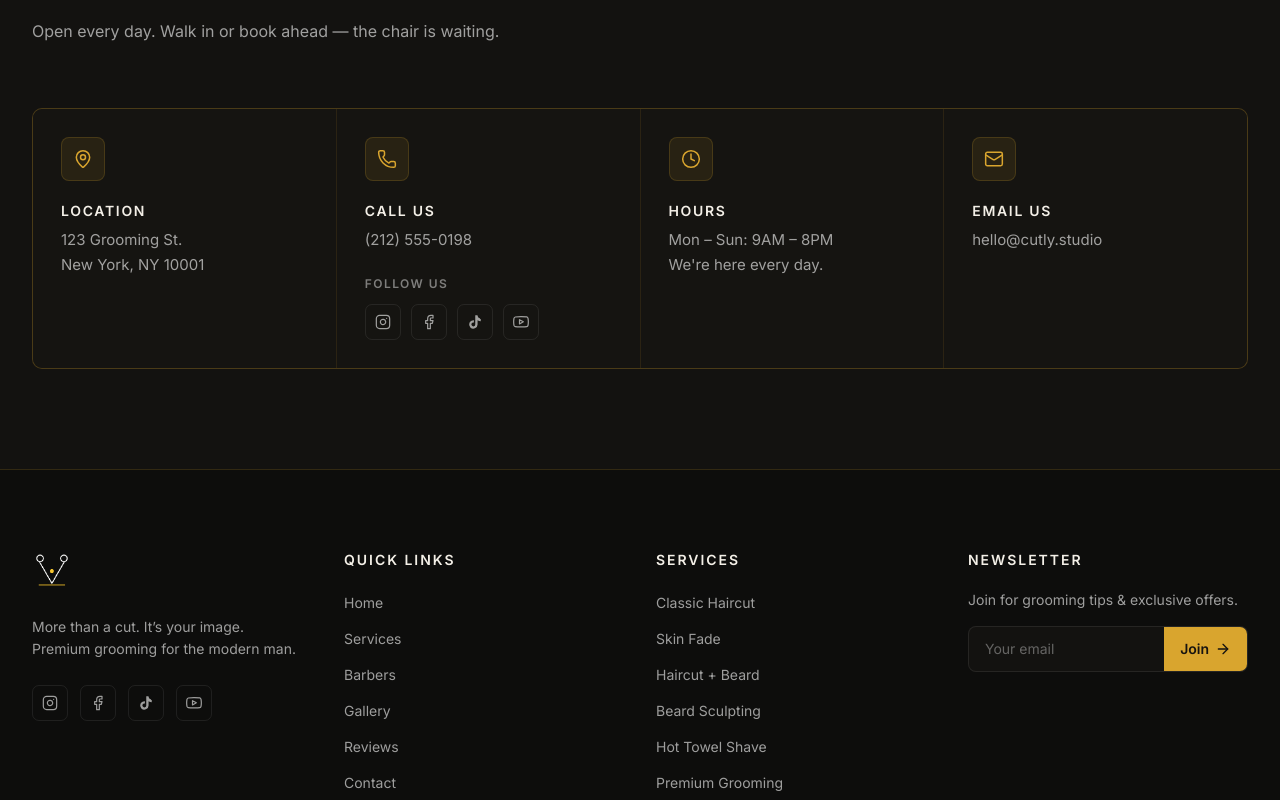
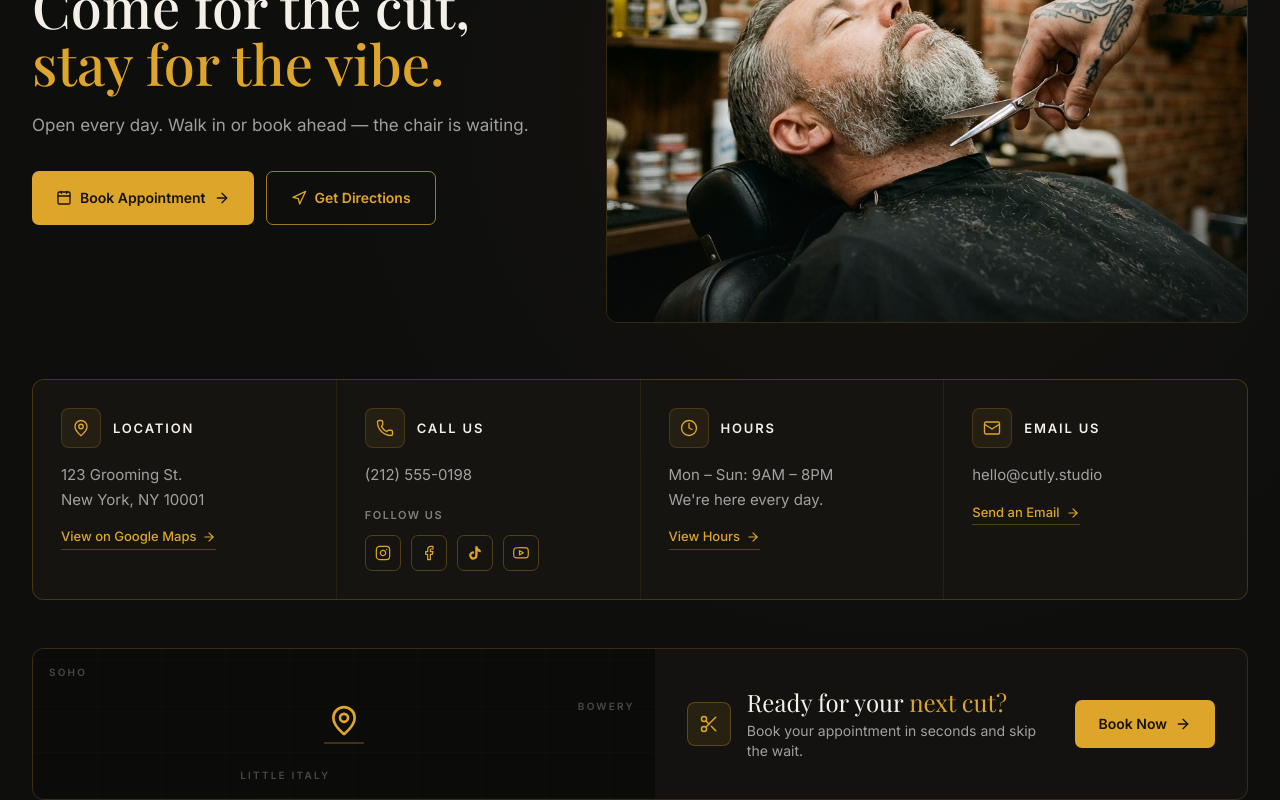
Before and after one commit to VILLARID/Cutly, a React (Vite) app in the folder frontend/: page / in a window 1280 px wide. Shown: the part 5580-6380 px from the top of the page. Built offline with nearby package versions, Linux system fonts and the light colour scheme.

Commit message:
feat(contact): redesign premium contact section

```diff
--- a/frontend/src/components/home/ContactSection.jsx
+++ b/frontend/src/components/home/ContactSection.jsx
@@ -1,32 +1,39 @@
 import { motion } from "framer-motion";
-import { Clock, Mail, MapPin, Phone } from "lucide-react";
+import { ArrowRight, Calendar, Clock, Mail, MapPin, Navigation, Phone, Scissors } from "lucide-react";
 
-import SectionHeader from "./SectionHeader";
 import { InstagramIcon, TikTokIcon, FacebookIcon, YouTubeIcon } from "./SocialIcons";
 import { useReveal } from "./motion";
 
-const contactItems = [
+import storefrontImage from "../../assets/contact/cutly-storefront.jpg";
+
+const mapsUrl = "https://maps.google.com/?q=123+Grooming+St,+New+York,+NY+10001";
+
+const contactInfo = [
     {
-        title: "Location",
+        label: "Location",
         icon: MapPin,
         lines: ["123 Grooming St.", "New York, NY 10001"],
+        link: { label: "View on Google Maps", href: mapsUrl, external: true },
     },
     {
-        title: "Call Us",
+        label: "Call Us",
         icon: Phone,
         lines: ["(212) 555-0198"],
         href: "tel:+12125550198",
+        socials: true,
     },
     {
-        title: "Hours",
+        label: "Hours",
         icon: Clock,
         lines: ["Mon – Sun: 9AM – 8PM", "We're here every day."],
+        link: { label: "View Hours", href: "#contact" },
     },
     {
-        title: "Email Us",
+        label: "Email Us",
         icon: Mail,
         lines: ["hello@cutly.studio"],
         href: "mailto:hello@cutly.studio",
+        link: { label: "Send an Email", href: "mailto:hello@cutly.studio" },
     },
 ];
 
@@ -41,40 +48,96 @@ function ContactSection() {
     const reveal = useReveal();
 
     return (
-        <section id="contact" className="overflow-hidden bg-[#131210] py-16 lg:py-[100px]">
-            <div className="mx-auto w-full max-w-[1480px] px-4 sm:px-6 lg:px-8 2xl:px-10">
-                <SectionHeader
-                    eyebrow="Contact"
-                    title={
-                        <>
+        <section
+            id="contact"
+            className="relative overflow-hidden bg-[#0E0E0D] py-12 md:py-16 lg:py-[84px]"
+        >
+            <div
+                className="pointer-events-none absolute inset-0 bg-[radial-gradient(circle_at_70%_30%,rgba(217,165,46,0.035),transparent_50%)]"
+                aria-hidden="true"
+            />
+
+            <div className="relative mx-auto w-full max-w-[1480px] px-4 sm:px-6 lg:px-8 2xl:px-10">
+                <div className="grid items-center gap-10 lg:grid-cols-[0.9fr_1.1fr] lg:gap-[48px]">
+                    <motion.div {...reveal}>
+                        <p className="flex items-center gap-3 text-[12px] font-semibold uppercase tracking-[0.24em] text-[#DDA52A]">
+                            <span className="inline-block h-px w-8 bg-[#DDA52A]/70" aria-hidden="true" />
+                            Contact
+                        </p>
+
+                        <h2 className="mt-5 font-serif text-[38px] font-medium leading-[1.02] text-[#F4F0E8] sm:text-[46px] lg:text-[56px]">
                             Come for the cut,
-                            <span className="text-[#E2AD36]"> stay for the vibe.</span>
-                        </>
-                    }
-                    description="Open every day. Walk in or book ahead — the chair is waiting."
-                />
+                            <br />
+                            <span className="text-[#DDA52A]">stay for the vibe.</span>
+                        </h2>
+
+                        <p className="mt-5 max-w-[500px] text-[17px] leading-relaxed text-white/60">
+                            Open every day. Walk in or book ahead — the chair is waiting.
+                        </p>
+
+                        <div className="mt-8 flex flex-col gap-3 sm:flex-row">
+                            <a
+                                href="#booking"
+                                className="group inline-flex h-[54px] items-center justify-center gap-2 rounded-[7px] bg-[#DDA52A] px-6 text-sm font-semibold text-[#16130D] transition-all duration-200 hover:-translate-y-[1px] hover:bg-[#ECB03A]"
+                            >
+                                <Calendar className="size-4" aria-hidden="true" />
+                                Book Appointment
+                                <ArrowRight
+                                    className="size-4 transition-transform duration-200 group-hover:translate-x-[3px]"
+                                    aria-hidden="true"
+                                />
+                            </a>
+                            <a
+                                href={mapsUrl}
+                                className="inline-flex h-[54px] items-center justify-center gap-2 rounded-[7px] border border-[#DDA52A]/70 px-6 text-sm font-semibold text-[#DDA52A] transition-all duration-200 hover:-translate-y-[1px] hover:border-[#DDA52A] hover:bg-[#DDA52A]/10"
+                            >
+                                <Navigation className="size-4" aria-hidden="true" />
+                                Get Directions
+                            </a>
+                        </div>
+                    </motion.div>
+
+                    <motion.figure
+                        {...reveal}
+                        className="group relative overflow-hidden rounded-[12px] border border-[rgba(217,165,46,0.18)]"
+                    >
+                        <img
+                            src={storefrontImage}
+                            alt="Cutly barbershop entrance at night"
+                            loading="lazy"
+                            className="h-[420px] w-full object-cover object-center transition-transform duration-500 ease-out group-hover:scale-[1.01] lg:h-[480px]"
+                        />
+                        <div
+                            className="pointer-events-none absolute inset-0 bg-[linear-gradient(to_bottom,rgba(14,14,13,0.25),transparent_30%,transparent_60%,rgba(14,14,13,0.55)_100%)]"
+                            aria-hidden="true"
+                        />
+                    </motion.figure>
+                </div>
 
                 <motion.div
                     {...reveal}
-                    className="mt-12 grid grid-cols-1 gap-px overflow-hidden rounded-[10px] border border-[rgba(217,165,46,0.18)] bg-[rgba(217,165,46,0.12)] sm:grid-cols-2 lg:mt-16 lg:grid-cols-4"
+                    className="mt-12 grid grid-cols-1 gap-px overflow-hidden rounded-[12px] border border-[rgba(217,165,46,0.18)] bg-[rgba(217,165,46,0.12)] md:grid-cols-2 lg:mt-14 lg:grid-cols-4"
                 >
-                    {contactItems.map((item) => {
+                    {contactInfo.map((item) => {
                         const Icon = item.icon;
                         return (
-                            <div key={item.title} className="bg-[#151411] p-6 lg:p-7">
-                                <span className="flex size-11 items-center justify-center rounded-[8px] border border-[rgba(217,165,46,0.18)] bg-[#D9A52E]/10 text-[#D9A52E]">
-                                    <Icon className="size-5" strokeWidth={1.8} aria-hidden="true" />
-                                </span>
-                                <h3 className="mt-5 text-sm font-semibold uppercase tracking-[0.12em] text-[#F3EFE7]">
-                                    {item.title}
-                                </h3>
-                                <div className="mt-2 space-y-0.5 text-[15px] text-white/60">
+                            <div key={item.label} className="bg-[#151411] p-6 lg:p-7">
+                                <div className="flex items-center gap-3">
+                                    <span className="flex size-10 items-center justify-center rounded-[8px] border border-[rgba(217,165,46,0.2)] bg-[rgba(217,165,46,0.08)] text-[#DDA52A]">
+                                        <Icon className="size-4.5" strokeWidth={1.8} aria-hidden="true" />
+                                    </span>
+                                    <h3 className="text-[13px] font-semibold uppercase tracking-[0.14em] text-[#F4F0E8]">
+                                        {item.label}
+                                    </h3>
+                                </div>
+
+                                <div className="mt-4 space-y-0.5 text-[15px] text-white/60">
                                     {item.lines.map((line, index) =>
                                         item.href && index === 0 ? (
                                             <a
                                                 key={line}
                                                 href={item.href}
-                                                className="block w-fit transition-colors duration-200 hover:text-[#E2AD36]"
+                                                className="block w-fit transition-colors duration-200 hover:text-[#DDA52A]"
                                             >
                                                 {line}
                                             </a>
@@ -83,22 +146,38 @@ function ContactSection() {
                                         )
                                     )}
                                 </div>
-                                {item.title === "Call Us" ? (
-                                    <div className="mt-6">
-                                        <p className="text-xs font-semibold uppercase tracking-[0.12em] text-white/45">
+
+                                {item.link ? (
+                                    <a
+                                        href={item.link.href}
+                                        target={item.link.external ? "_blank" : undefined}
+                                        rel={item.link.external ? "noopener noreferrer" : undefined}
+                                        className="group mt-4 inline-flex items-center gap-1.5 border-b border-[#DDA52A]/30 pb-0.5 text-[13px] font-medium text-[#DDA52A] transition-colors duration-200 hover:border-[#DDA52A]"
+                                    >
+                                        {item.link.label}
+                                        <ArrowRight
+                                            className="size-3.5 transition-transform duration-200 group-hover:translate-x-[3px]"
+                                            aria-hidden="true"
+                                        />
+                                    </a>
+                                ) : null}
+
+                                {item.socials ? (
+                                    <div className="mt-5">
+                                        <p className="text-[11px] font-semibold uppercase tracking-[0.14em] text-white/45">
                                             Follow Us
                                         </p>
                                         <div className="mt-3 flex gap-2.5">
                                             {socials.map((social) => {
-                                                const Icon = social.icon;
+                                                const SocialIcon = social.icon;
                                                 return (
                                                     <a
                                                         key={social.label}
                                                         href={social.href}
                                                         aria-label={social.label}
-                                                        className="flex size-9 items-center justify-center rounded-[7px] border border-white/[0.08] text-white/60 transition-all duration-200 hover:-translate-y-0.5 hover:border-[#D9A52E]/50 hover:text-[#E2AD36]"
+                                                        className="flex size-9 items-center justify-center rounded-[7px] border border-[rgba(217,165,46,0.3)] text-[#DDA52A] transition-all duration-200 hover:-translate-y-[2px] hover:border-[#DDA52A] hover:bg-[#DDA52A] hover:text-[#16130D]"
                                                     >
-                                                        <Icon className="size-4" aria-hidden="true" />
+                                                        <SocialIcon className="size-4" aria-hidden="true" />
                                                     </a>
                                                 );
                                             })}
@@ -109,6 +188,63 @@ function ContactSection() {
                         );
                     })}
                 </motion.div>
+
+                <motion.div
+                    {...reveal}
+                    className="mt-10 grid overflow-hidden rounded-[12px] border border-[rgba(217,165,46,0.18)] bg-[#131210] lg:mt-12 lg:grid-cols-[1.05fr_1fr]"
+                >
+                    <div className="relative min-h-[150px] overflow-hidden bg-[#0B0B0A] lg:min-h-[150px]">
+                        <div
+                            className="absolute inset-0 opacity-40"
+                            style={{
+                                backgroundImage:
+                                    "repeating-linear-gradient(0deg, rgba(217,165,46,0.07) 0 1px, transparent 1px 46px), repeating-linear-gradient(90deg, rgba(217,165,46,0.07) 0 1px, transparent 1px 64px)",
+                            }}
+                            aria-hidden="true"
+                        />
+                        <div className="absolute left-1/2 top-1/2 flex -translate-x-1/2 -translate-y-1/2 flex-col items-center">
+                            <MapPin className="size-8 text-[#DDA52A]" aria-hidden="true" />
+                            <span className="mt-1.5 h-px w-10 bg-[#DDA52A]/50" aria-hidden="true" />
+                        </div>
+                        <span className="absolute left-4 top-4 text-[10px] font-semibold uppercase tracking-[0.22em] text-white/25">
+                            Soho
+                        </span>
+                        <span className="absolute right-5 top-1/3 text-[10px] font-semibold uppercase tracking-[0.22em] text-white/25">
+                            Bowery
+                        </span>
+                        <span className="absolute bottom-4 left-1/3 text-[10px] font-semibold uppercase tracking-[0.22em] text-white/25">
+                            Little Italy
+                        </span>
+                    </div>
+
+                    <div className="flex flex-col gap-5 px-6 py-6 sm:px-8 lg:flex-row lg:items-center lg:gap-7 lg:justify-between">
+                        <div className="flex items-center gap-4">
+                            <span className="flex size-11 shrink-0 items-center justify-center rounded-[8px] border border-[rgba(217,165,46,0.3)] bg-[rgba(217,165,46,0.1)] text-[#DDA52A]">
+                                <Scissors className="size-5" strokeWidth={1.8} aria-hidden="true" />
+                            </span>
+                            <div>
+                                <h3 className="font-serif text-xl leading-tight text-[#F4F0E8] sm:text-2xl">
+                                    Ready for your{" "}
+                                    <span className="text-[#DDA52A]">next cut?</span>
+                                </h3>
+                                <p className="mt-1 text-sm text-white/60">
+                                    Book your appointment in seconds and skip the wait.
+                                </p>
+                            </div>
+                        </div>
+
+                        <a
+                            href="#booking"
+                            className="group inline-flex h-[48px] shrink-0 items-center justify-center gap-2 rounded-[7px] bg-[#DDA52A] px-6 text-sm font-semibold text-[#16130D] transition-all duration-200 hover:-translate-y-[1px] hover:bg-[#ECB03A]"
+                        >
+                            Book Now
+                            <ArrowRight
+                                className="size-4 transition-transform duration-200 group-hover:translate-x-[3px]"
+                                aria-hidden="true"
+                            />
+                        </a>
+                    </div>
+                </motion.div>
             </div>
         </section>
     );
```
Also changed, not shown: frontend/src/assets/contact/cutly-storefront.jpg (added).
